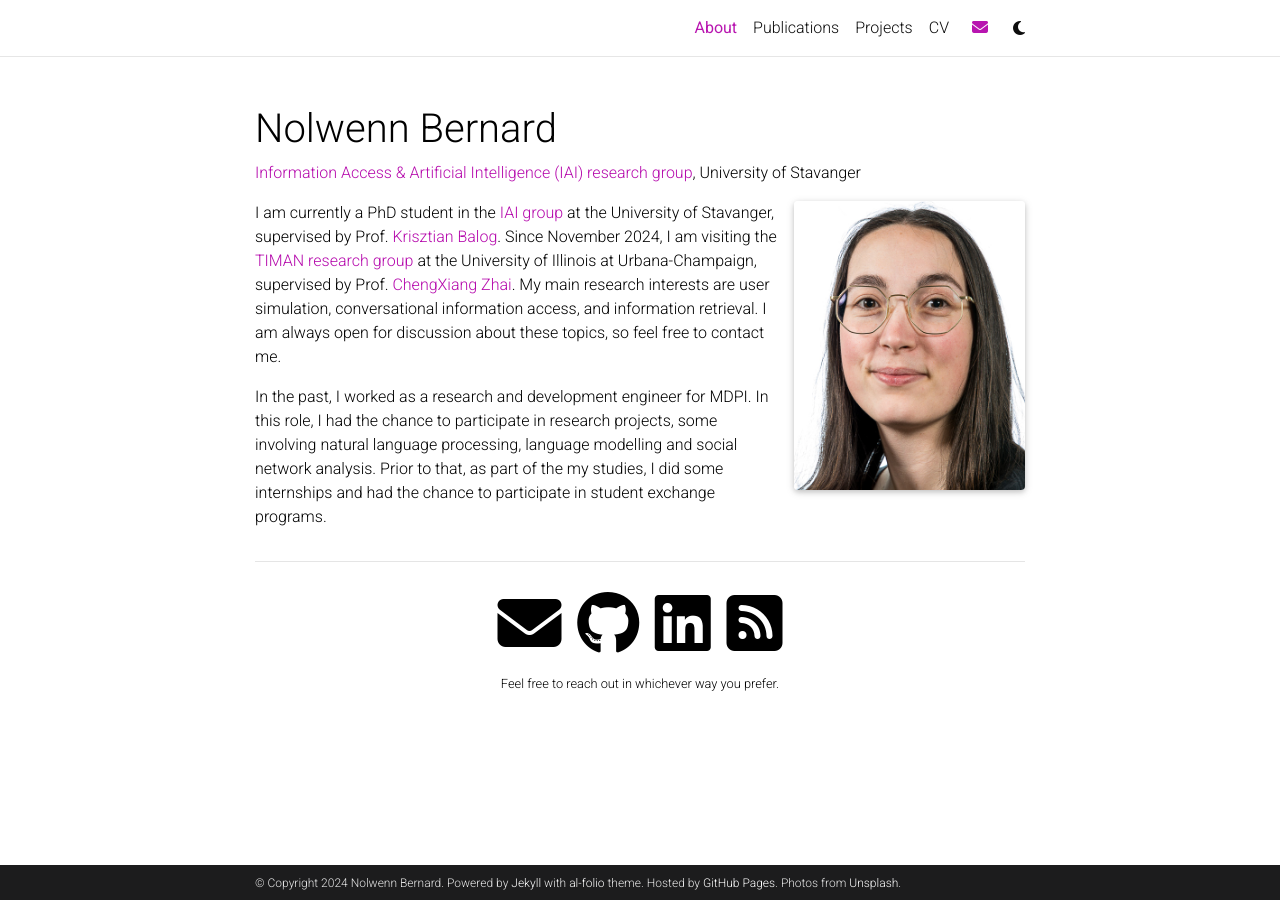
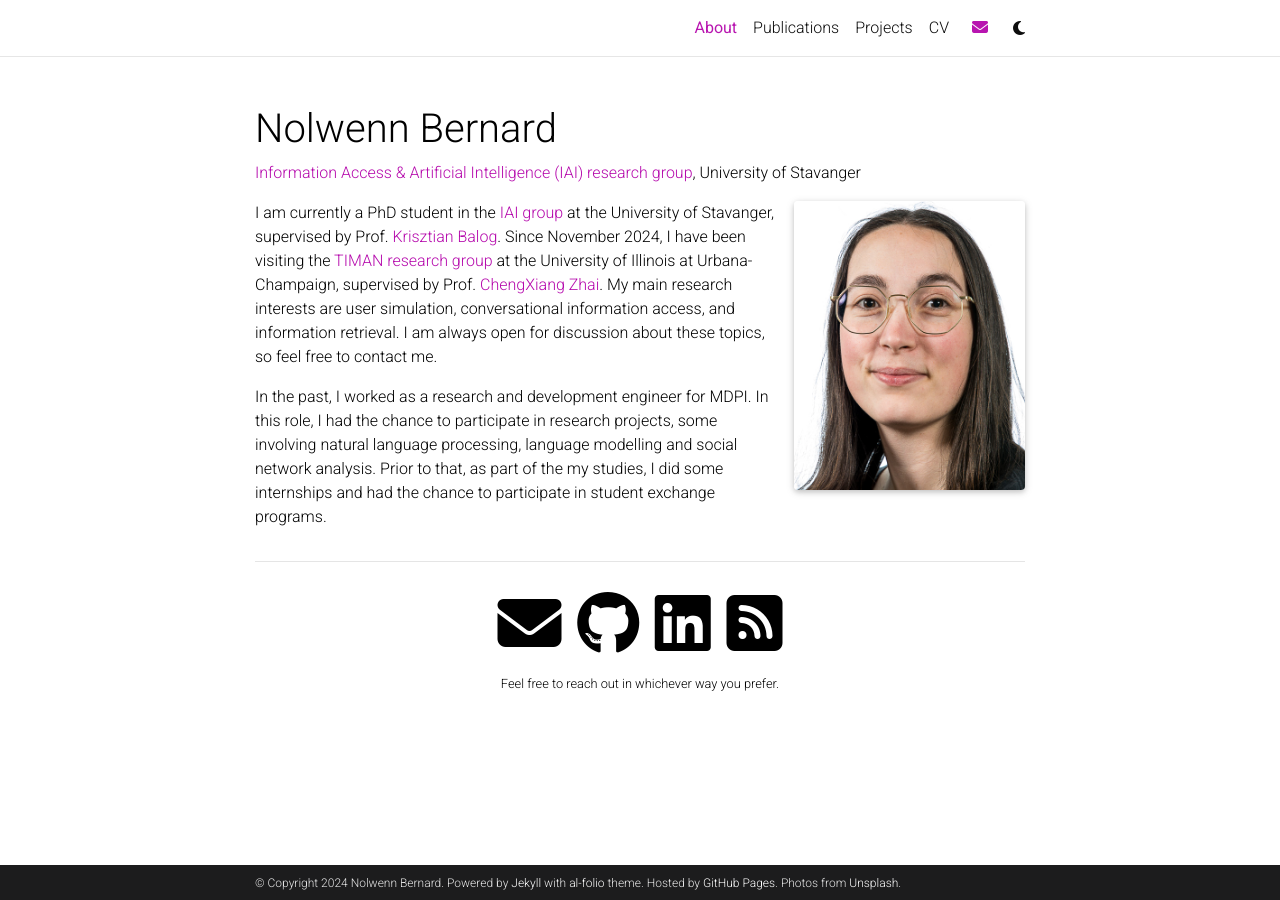
Before and after one commit to NoB0/nob0.github.io, a Jekyll site: the page built from _pages/about.md, in a window 1280 px wide. Built offline with Jekyll 4.4.1, drawn with Linux system fonts in a browser that asks for light colours; full-size pictures stand in for the smaller copies a plugin makes; comment, search, counter and statistics services are not loaded; a style sheet for code colours, icons or effects is not loaded.

Commit message:
Update about.md

```diff
--- a/_pages/about.md
+++ b/_pages/about.md
@@ -15,7 +15,7 @@
 social: true  # includes social icons at the bottom of the page
 ---
 
-I am currently a PhD student in the [IAI group](https://iai.group) at the University of Stavanger, supervised by Prof. [Krisztian Balog](https://krisztianbalog.com). Since November 2024, I am visiting the [TIMAN research group](https://timan.cs.illinois.edu/ir/about.html) at the University of Illinois at Urbana-Champaign, supervised by Prof. [ChengXiang Zhai](http://czhai.cs.illinois.edu/).
+I am currently a PhD student in the [IAI group](https://iai.group) at the University of Stavanger, supervised by Prof. [Krisztian Balog](https://krisztianbalog.com). Since November 2024, I have been visiting the [TIMAN research group](https://timan.cs.illinois.edu/ir/about.html) at the University of Illinois at Urbana-Champaign, supervised by Prof. [ChengXiang Zhai](http://czhai.cs.illinois.edu/).
 My main research interests are user simulation, conversational information access, and information retrieval. I am always open for discussion about these topics, so feel free to contact me.
 
 In the past, I worked as a research and development engineer for MDPI. In this role, I had the chance to participate in research projects, some involving natural language processing, language modelling and social network analysis.
```
